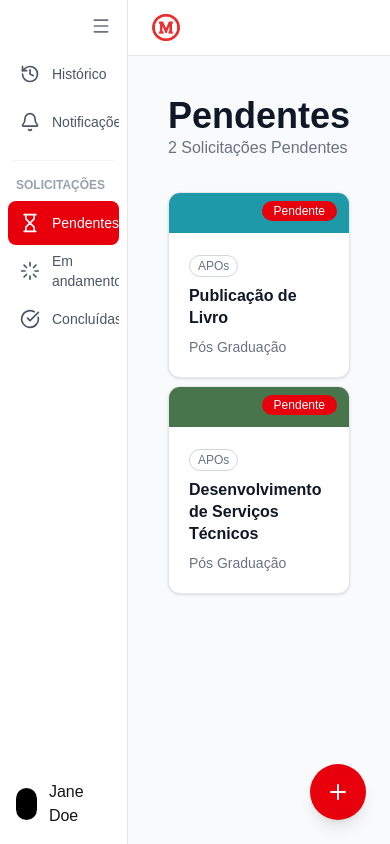
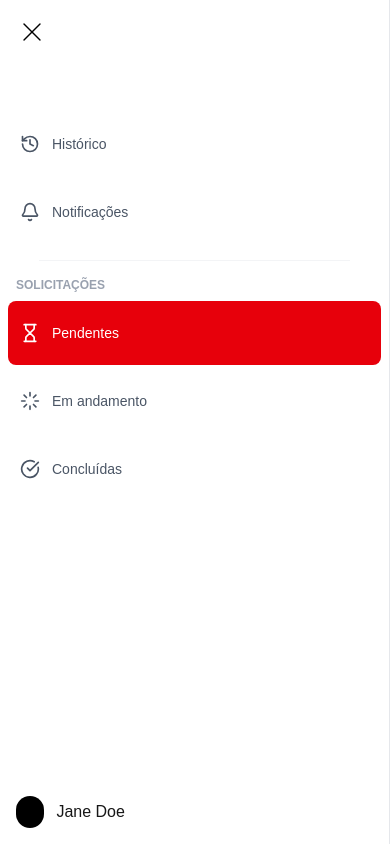
Before and after one commit to mtalala/apo-digital, a Next.js app: page /pendentes in a window 390 px wide. Built offline with nearby package versions, Linux system fonts and the light colour scheme.

Commit message:
feat: add responsive layout for mobile devices

```diff
--- a/app/(dashboard)/concluidas/page.tsx
+++ b/app/(dashboard)/concluidas/page.tsx
@@ -3,12 +3,10 @@ import RequestCard from "@/components/RequestCard";
 import { requests } from "@/data/requests";
 
 export default function ConcluidasPage() {
-  const completed = requests.filter(
-    (r) => r.status === "Concluída"
-  );
+  const completed = requests.filter((r) => r.status === "Concluída");
 
   return (
-    <section className="p-4">
+    <section className="p-0 sm:px-4 sm:py-4">
       <header className="mb-8">
         <h1 className="text-4xl font-bold">Concluídas</h1>
         <p className="text-gray-500">
@@ -19,7 +17,7 @@ export default function ConcluidasPage() {
       {completed.length === 0 ? (
         <p className="text-gray-400">Nenhuma solicitação concluída.</p>
       ) : (
-        <div className="grid grid-cols-1 sm:grid-cols-2 lg:grid-cols-4 gap-2">
+        <div className="grid grid-cols-1 sm:grid-cols-2 lg:grid-cols-3 gap-6 max-w-[1400px] mx-auto">
           {completed.map((request) => (
             <RequestCard key={request.id} request={request} />
           ))}
--- a/app/(dashboard)/em-andamento/page.tsx
+++ b/app/(dashboard)/em-andamento/page.tsx
@@ -3,12 +3,10 @@ import RequestCard from "@/components/RequestCard";
 import { requests } from "@/data/requests";
 
 export default function EmAndamentoPage() {
-  const inProgress = requests.filter(
-    (r) => r.status === "Em andamento"
-  );
+  const inProgress = requests.filter((r) => r.status === "Em andamento");
 
   return (
-    <section className="p-4">
+    <section className="p-0 sm:px-4 sm:py-4">
       <header className="mb-8">
         <h1 className="text-4xl font-bold">Em andamento</h1>
         <p className="text-gray-500">
@@ -19,7 +17,7 @@ export default function EmAndamentoPage() {
       {inProgress.length === 0 ? (
         <p className="text-gray-400">Nenhuma solicitação em andamento.</p>
       ) : (
-        <div className="grid grid-cols-1 sm:grid-cols-2 lg:grid-cols-4 gap-2">
+        <div className="grid grid-cols-1 sm:grid-cols-2 lg:grid-cols-3 gap-6 max-w-[1400px] mx-auto">
           {inProgress.map((request) => (
             <RequestCard key={request.id} request={request} />
           ))}
--- a/app/(dashboard)/historico/page.tsx
+++ b/app/(dashboard)/historico/page.tsx
@@ -1,12 +1,9 @@
 // src/app/historico/page.tsx
-
 import { requests } from "@/data/requests";
 
 export default function HistoricoPage() {
   const historyRequests = requests
-    .filter(
-      (req) => req.status === "Concluída" && req.completedAt
-    )
+    .filter((req) => req.status === "Concluída" && req.completedAt)
     .sort(
       (a, b) =>
         new Date(b.completedAt!).getTime() -
@@ -14,25 +11,21 @@ export default function HistoricoPage() {
     );
 
   return (
-    <main className="flex-1 p-6">
+    <main className="flex-1 px-2 sm:px-4 py-2 sm:py-4">
       {/* Header */}
       <div className="mb-6">
-        <h1 className="text-2xl font-semibold text-gray-900">
-          Histórico
-        </h1>
+        <h1 className="text-2xl font-semibold text-gray-900">Histórico</h1>
       </div>
 
       {/* Grid */}
       {historyRequests.length === 0 ? (
-        <p className="text-gray-500 text-sm">
-          Nenhuma solicitação concluída.
-        </p>
+        <p className="text-gray-500 text-sm">Nenhuma solicitação concluída.</p>
       ) : (
-        <div className="grid grid-cols-1 md:grid-cols-2 lg:grid-cols-3 gap-4">
+        <div className="grid grid-cols-1 sm:grid-cols-2 lg:grid-cols-3 gap-6 max-w-[1400px] mx-auto">
           {historyRequests.map((request) => (
             <div
               key={request.id}
-              className="bg-white rounded-xl border border-gray-200 p-4"
+              className="bg-white rounded-xl border border-gray-200 p-4 w-full"
             >
               {/* Categoria */}
               <span
@@ -47,9 +40,7 @@ export default function HistoricoPage() {
               </h2>
 
               {/* Nível */}
-              <p className="mt-1 text-xs text-gray-500">
-                {request.level}
-              </p>
+              <p className="mt-1 text-xs text-gray-500">{request.level}</p>
 
               {/* Data */}
               <p className="mt-4 text-xs text-gray-400">
--- a/app/(dashboard)/pendentes/page.tsx
+++ b/app/(dashboard)/pendentes/page.tsx
@@ -8,7 +8,7 @@ export default function PendentesPage() {
   );
 
   return (
-    <section className="p-4">
+    <section className="p-0 sm:px-4 sm:py-4">
       {/* Título */}
       <header className="mb-8">
         <h1 className="text-4xl font-bold text-gray-900">Pendentes</h1>
@@ -17,12 +17,15 @@ export default function PendentesPage() {
         </p>
       </header>
 
-      {/* Grid */}
-      <div className="grid grid-cols-1 sm:grid-cols-2 lg:grid-cols-4 gap-2">
-        {pendingRequests.map((request) => (
-          <RequestCard key={request.id} request={request} />
-        ))}
-      </div>
+      {pendingRequests.length === 0 ? (
+        <p className="text-gray-400">Nenhuma solicitação pendente.</p>
+      ) : (
+        <div className="grid grid-cols-1 sm:grid-cols-2 lg:grid-cols-3 gap-6">
+          {pendingRequests.map((request) => (
+            <RequestCard key={request.id} request={request} />
+          ))}
+        </div>
+      )}
     </section>
   );
 }
--- a/components/NewRequestFab.tsx
+++ b/components/NewRequestFab.tsx
@@ -12,7 +12,7 @@ export default function NewRequestFab() {
         fixed
         bottom-6
         right-6
-        z-50
+        z-30
         flex
         h-14
         w-14
--- a/components/Sidebar.tsx
+++ b/components/Sidebar.tsx
@@ -9,7 +9,8 @@ import {
   CheckCircle,
   History,
   Bell,
-  Menu,
+  Columns,
+  X,
 } from "lucide-react";
 
 export default function Sidebar() {
@@ -26,16 +27,23 @@ export default function Sidebar() {
   return (
     <Link
       href={href}
+      onClick={() => {
+        // Fecha a sidebar apenas no mobile (quando md ainda não está ativo)
+        if (window.innerWidth < 768) {
+          setCollapsed(true);
+        }
+      }}
       className={`
-          transition-all duration-300 rounded-lg text-sm flex items-center
-          h-11 overflow-hidden
-          ${collapsed ? "w-11 justify-center" : "w-full px-3 gap-3 justify-start"}
+        flex items-center overflow-hidden rounded-lg
+        h-16 md:h-11
+        ${collapsed ? "justify-center w-11" : "justify-start w-full px-3 gap-3"}
         ${active ? "bg-red-600 text-white" : "text-gray-600 hover:bg-gray-100"}
+        transition-all duration-300
       `}
     >
-        <Icon className="h-5 w-5 shrink-0" /> {/* Sem transição de cor */}
+      <Icon className="h-5 w-5 shrink-0" />
       <span
-          className={`transition-opacity duration-300 ${
+        className={`transition-opacity duration-300 text-sm ${
           collapsed ? "opacity-0 w-0" : "opacity-100 w-full"
         }`}
       >
@@ -46,32 +54,55 @@ export default function Sidebar() {
 };
 
   return (
+    <>
+      {/* Botão hamburger fixo no mobile */}
+      <button
+        onClick={() => setCollapsed(!collapsed)}
+        className="fixed top-4 left-4 z-50 text-black hover:text-gray-900 transition-colors duration-300 md:hidden"
+        aria-label={collapsed ? "Abrir menu" : "Fechar menu"}
+      >
+        {collapsed ? <Columns className="w-8 h-8" strokeWidth={1} /> : <X className="w-8 h-8" strokeWidth={1} />}
+      </button>
+
       <aside
         className={`
-        h-screen flex flex-col
+          fixed top-0 left-0 h-screen flex flex-col
           border-r border-gray-200 bg-white
-        transition-all duration-300 overflow-hidden
-        ${collapsed ? "w-20" : "w-64"}
+          overflow-hidden z-40
+
+          /* Desktop */
+          md:relative md:translate-x-0
+          ${collapsed ? "md:w-15" : "md:w-64"}
+          transition-all duration-300
+
+          /* Mobile */
+          w-full transform
+          ${collapsed ? "-translate-x-full" : "translate-x-0"}
         `}
+        style={{
+          paddingTop: "env(safe-area-inset-top)",
+        }}
       >
         {/* Top */}
         <div
-        className={`flex items-center p-4 ${collapsed ? "justify-center" : "justify-end"}`}
+          className={`flex items-center p-4 ${
+            collapsed ? "justify-center" : "justify-end"
+          }`}
         >
           <button
             onClick={() => setCollapsed(!collapsed)}
-          className="text-gray-500 hover:text-gray-900 transition-colors duration-300"
+            className="text-gray-500 hover:text-gray-900 transition-colors duration-300 hidden md:block"
             aria-label="Abrir ou recolher menu"
           >
-          <Menu className="w-5 h-5" />
+            <Columns className="w-5 h-5" strokeWidth={1} />
           </button>
         </div>
 
-      {/* Itens superiores */}
+        {/* Itens superiores com espaçamento do topo no mobile */}
         <nav
-        className={`px-2 space-y-1 flex flex-col transition-all duration-300 ${
+          className={`px-2 space-y-1 flex flex-col mt-20 md:mt-0 ${
             collapsed ? "items-center" : "items-start"
-        }`}
+          } transition-all duration-300`}
         >
           {navItem("/historico", "Histórico", History)}
           {navItem("/notificacoes", "Notificações", Bell)}
@@ -92,21 +123,26 @@ export default function Sidebar() {
         </span>
 
         <nav
-        className={`mt-2 px-2 space-y-1 flex flex-col transition-all duration-300 ${
+          className={`mt-2 px-2 space-y-1 flex flex-col ${
             collapsed ? "items-center" : "items-start"
-        }`}
+          } transition-all duration-300`}
         >
           {navItem("/pendentes", "Pendentes", Hourglass)}
           {navItem("/em-andamento", "Em andamento", Loader)}
           {navItem("/concluidas", "Concluídas", CheckCircle)}
         </nav>
 
-      {/* Rodapé */}
-      <div className="mt-auto p-4 transition-all duration-300">
+        {/* Rodapé com safe area e padding horizontal/vertical */}
+        <div className="mt-auto transition-all duration-300">
           <div
             className={`flex items-center gap-3 ${
               collapsed ? "justify-center" : "justify-start"
             }`}
+            style={{
+              paddingBottom: "calc(env(safe-area-inset-bottom) + 16px)", // vertical
+              paddingLeft: "calc(env(safe-area-inset-left) + 16px)",     // horizontal esquerda
+              paddingRight: "calc(env(safe-area-inset-right) + 16px)",   // horizontal direita
+            }}
           >
             <div className="w-8 h-8 rounded-full bg-black" />
             <span
@@ -119,5 +155,6 @@ export default function Sidebar() {
           </div>
         </div>
       </aside>
+    </>
   );
 }
--- a/components/Topbar.tsx
+++ b/components/Topbar.tsx
@@ -6,19 +6,19 @@ export default function Topbar() {
   return (
     <header
       className="
-        h-14
         w-full
         flex
         items-center
-        border-b
-        border-gray-200
+        border-b border-gray-200
         bg-white
         px-6
+        h-14
       "
+      style={{
+        paddingTop: "env(safe-area-inset-top)",
+      }}
     >
-      {/* Logo */}
-      <div className="flex items-center gap-2">
-        {/* Substitua por sua logo real */}
+      <div className="flex items-center gap-2 ml-auto md:ml-0">
         <Image
           src="/logomack.png"
           alt="Logo"
```
Also changed, not shown: app/(dashboard)/notificacoes/page.tsx (+32 -43 lines). Lines whose indentation alone changed are shown as unchanged.
